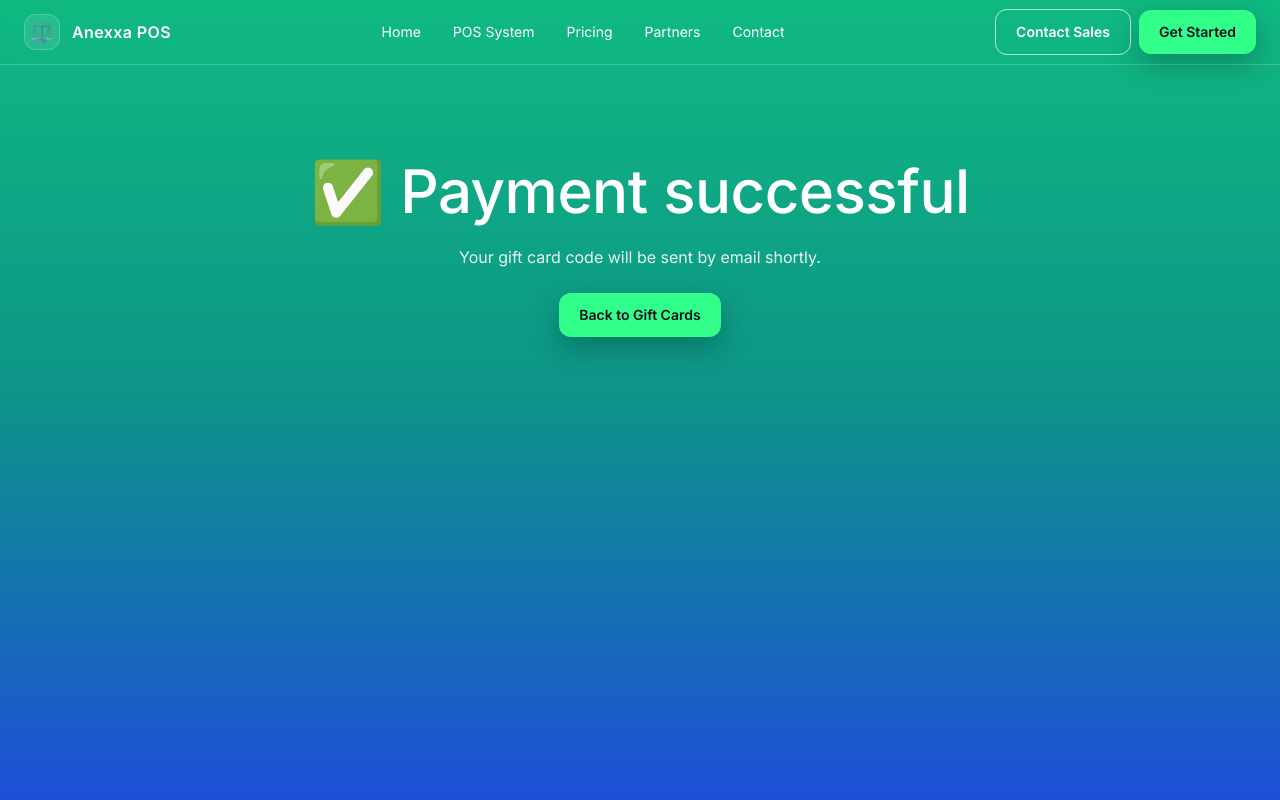
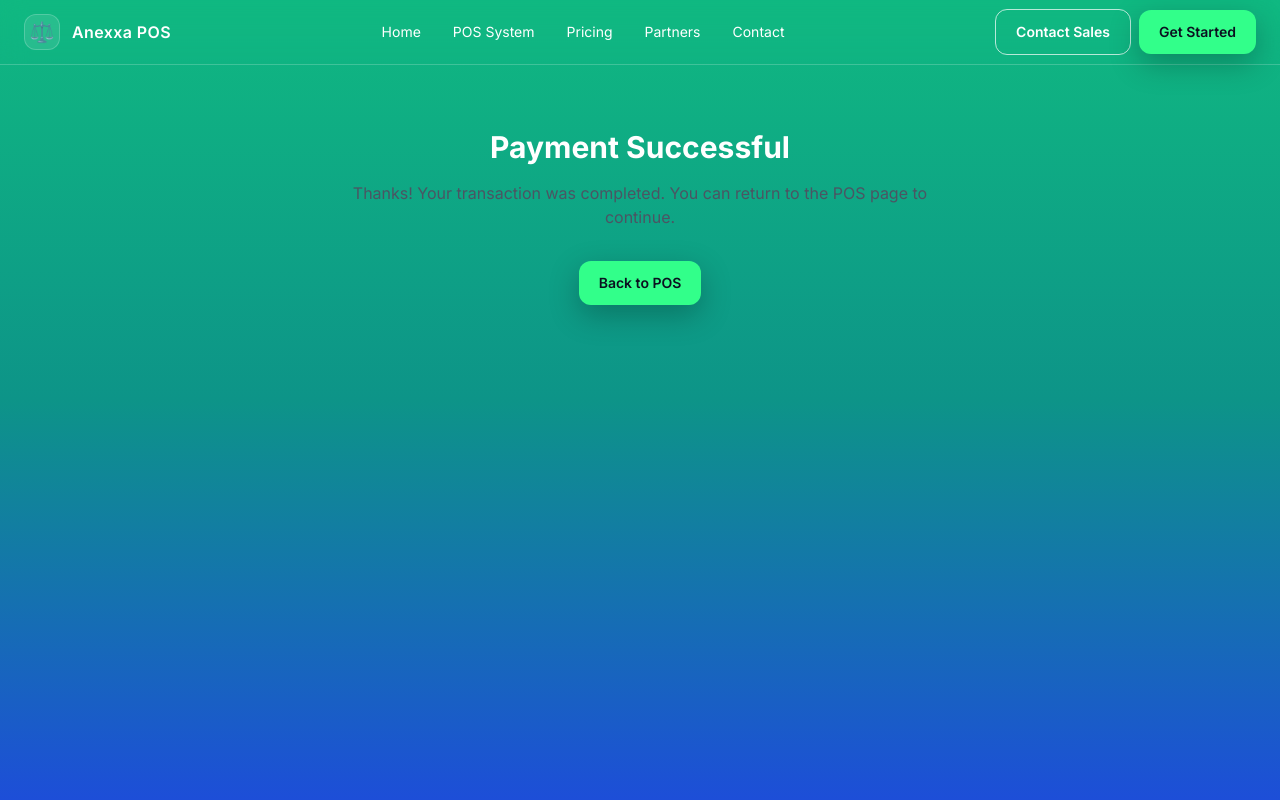
Before and after one commit to EylG2003/Anexxa-starter, a Next.js app: page /success in a window 1280 px wide. Shown: the top 800 px of the page. Built offline with nearby package versions, Linux system fonts and the light colour scheme.

Commit message:
fix(success): link back to /pos instead of /gift-cards

```diff
--- a/app/success/page.tsx
+++ b/app/success/page.tsx
@@ -1,17 +1,15 @@
-import Link from 'next/link'
+import Link from "next/link";
 
-export const metadata = { title: 'Payment successful — Anexxa' }
-
-export default function SuccessPage() {
+export default function Success() {
   return (
-    <div className="section">
-      <div className="container-sm text-center space-y-6">
-        <h1 className="h1">✅ Payment successful</h1>
-        <p className="p">Your gift card code will be sent by email shortly.</p>
-        <div>
-          <Link href="/gift-cards" className="btn btn-primary">Back to Gift Cards</Link>
-        </div>
-      </div>
-    </div>
-  )
+    <main className="max-w-2xl mx-auto px-6 py-16 text-center">
+      <h1 className="text-3xl font-bold mb-4">Payment Successful</h1>
+      <p className="text-gray-600 mb-8">
+        Thanks! Your transaction was completed. You can return to the POS page to continue.
+      </p>
+      <Link href="/pos" className="btn btn-primary">
+        Back to POS
+      </Link>
+    </main>
+  );
 }
```
